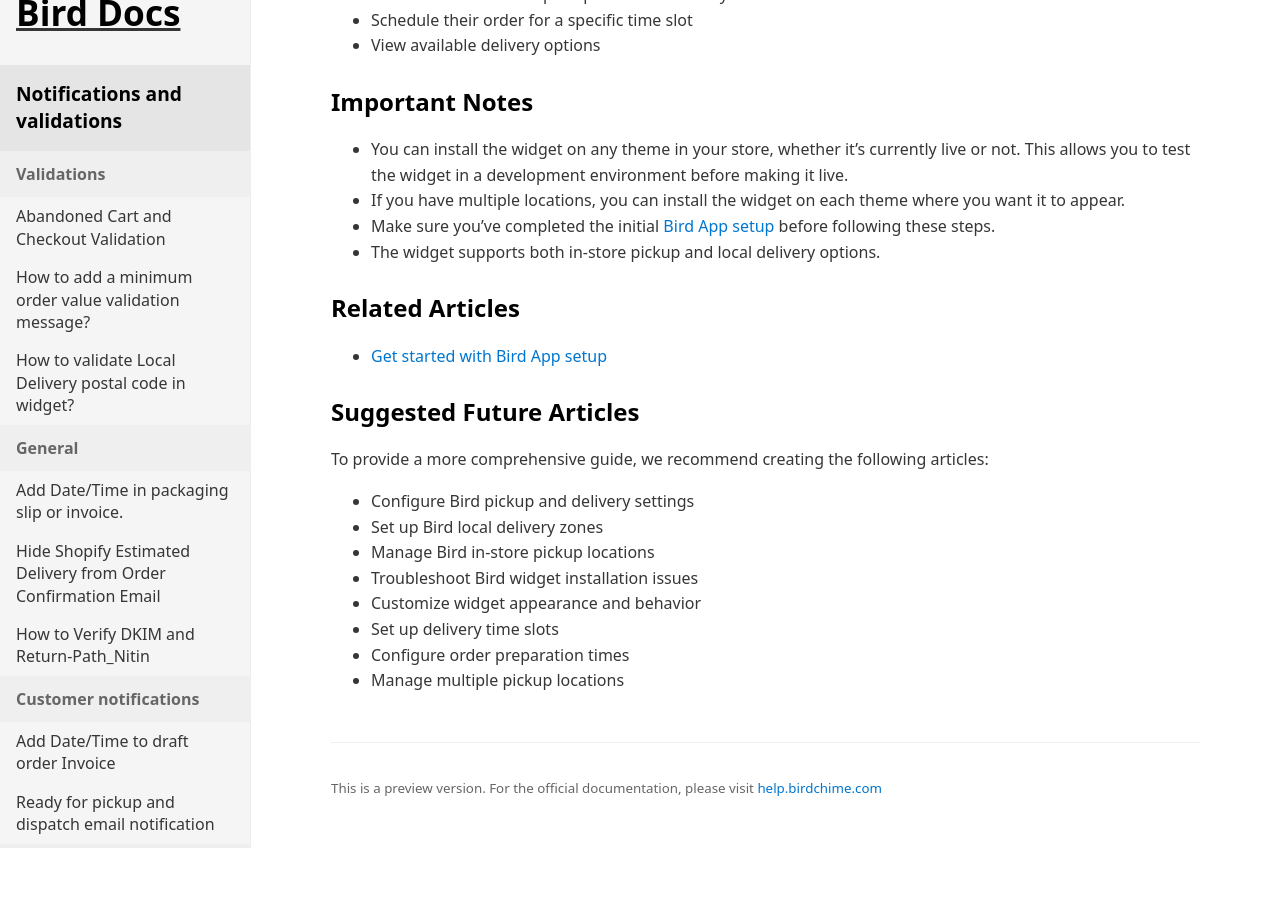
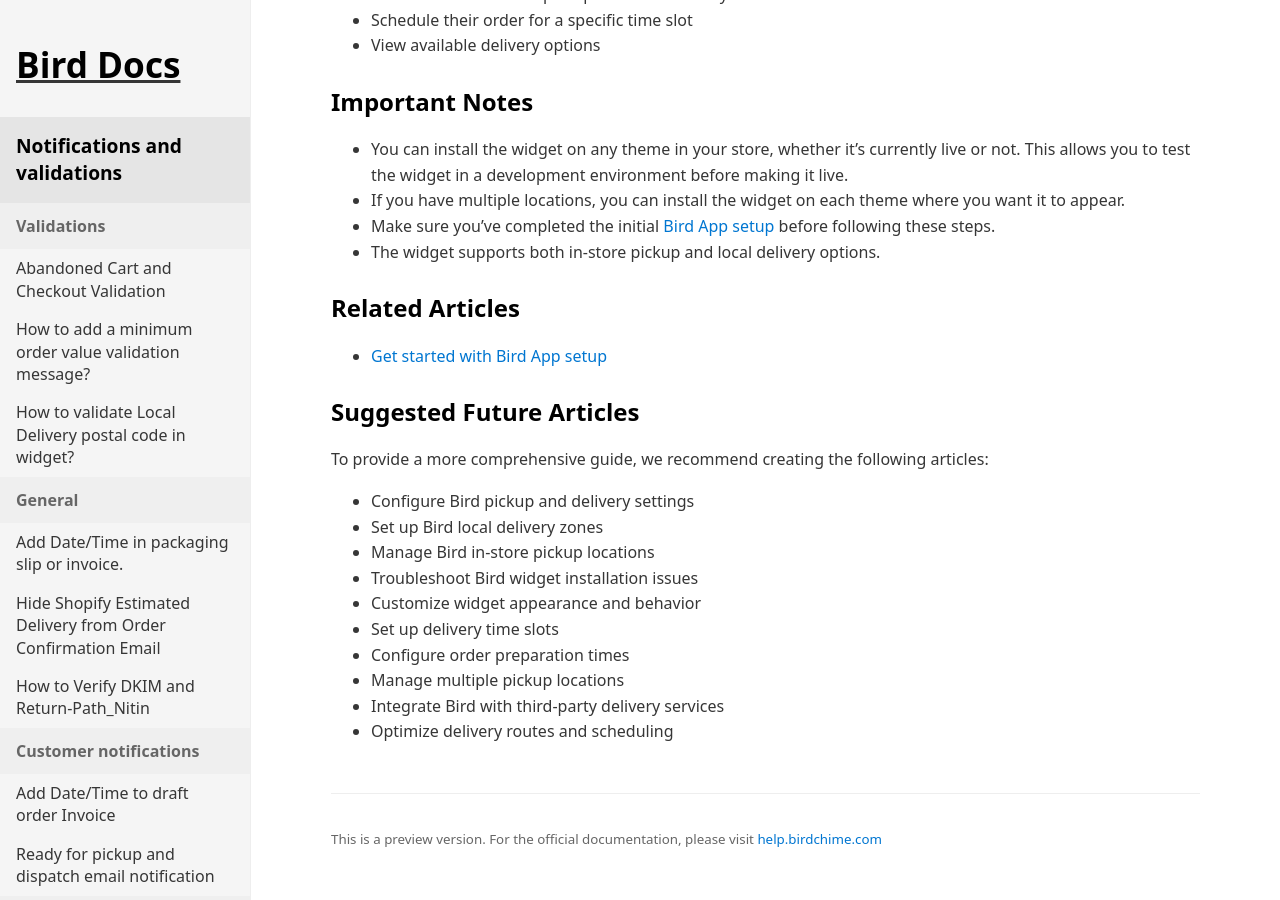
Before and after one commit to atinder/bird-docs, a Jekyll site: the page built from docs/getting-started/enable-the-app-in-your-theme-e6be45c6-ea05-44e2-8e49-21b461ea04e5.md, in a window 1280 px wide and 900 px high, scrolled down 1366 px. Built offline with Jekyll 4.4.1, drawn with Linux system fonts in a browser that asks for light colours; before the commit the page ends 2214 px from its top, so only the background shows below that.

Commit message:
docs: add two new suggested articles for future documentation

```diff
--- a/docs/getting-started/enable-the-app-in-your-theme-e6be45c6-ea05-44e2-8e49-21b461ea04e5.md
+++ b/docs/getting-started/enable-the-app-in-your-theme-e6be45c6-ea05-44e2-8e49-21b461ea04e5.md
@@ -71,3 +71,5 @@
 - Set up delivery time slots
 - Configure order preparation times
 - Manage multiple pickup locations
+- Integrate Bird with third-party delivery services
+- Optimize delivery routes and scheduling
```
